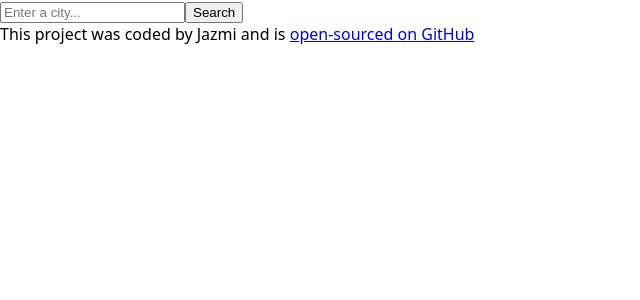
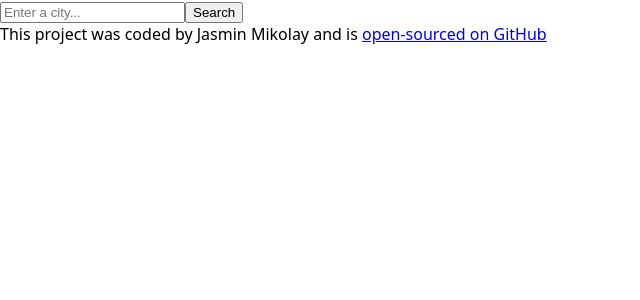
Before and after one commit to BeCr34t1v3Jas/reactweather, a React (Create React App) app: page / in a window 1280 px wide. Shown: the top 300 px of the page, without its empty margins (0-640 px from the left). Built offline with nearby package versions, Linux system fonts and the light colour scheme.

Commit message:
Add files via upload
changed name

```diff
--- a/src/App.js
+++ b/src/App.js
@@ -61,7 +61,7 @@ export default function WeatherSearch() {
         </ul>
       )}
       <footer>
-  This project was coded by Jazmi and is{" "}
+  This project was coded by Jasmin Mikolay and is{" "}
   <a
     href="https://github.com/BeCr34t1v3Jas/reactweather"
     target="_blank"
```
